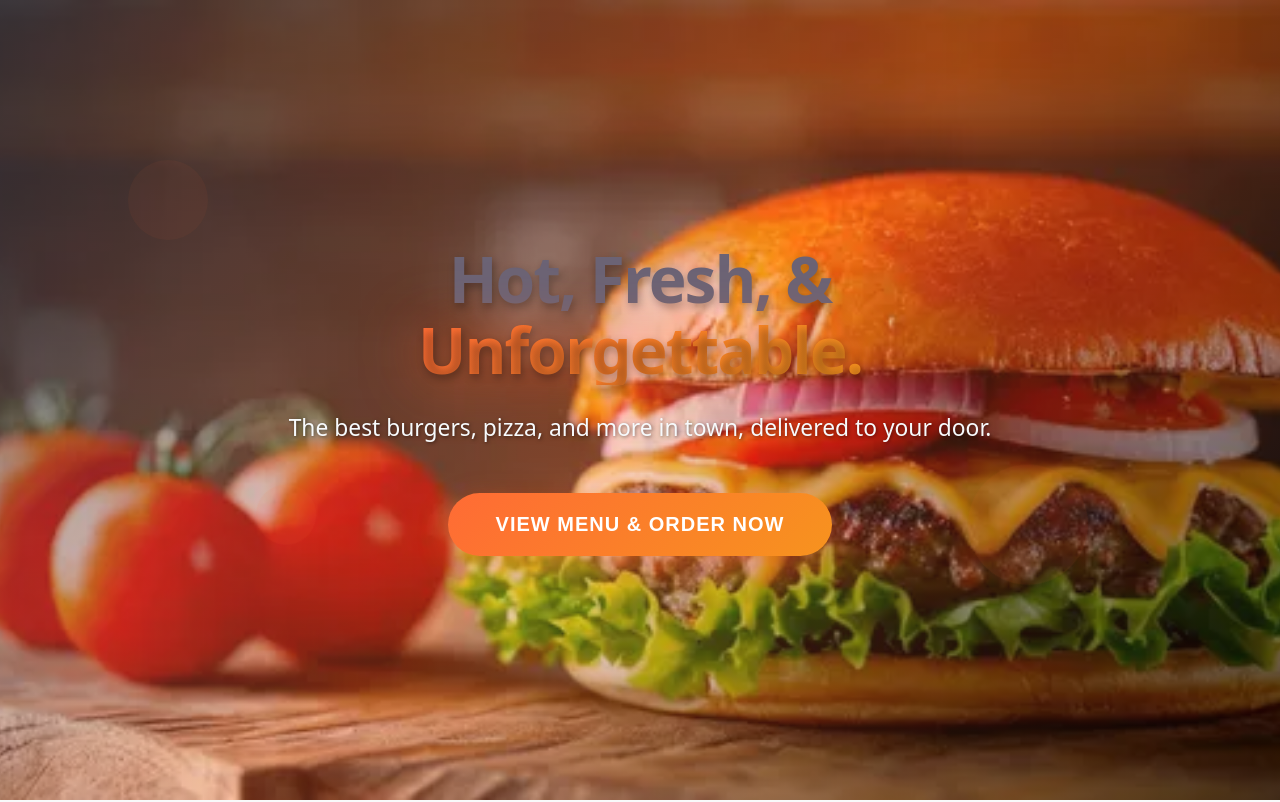
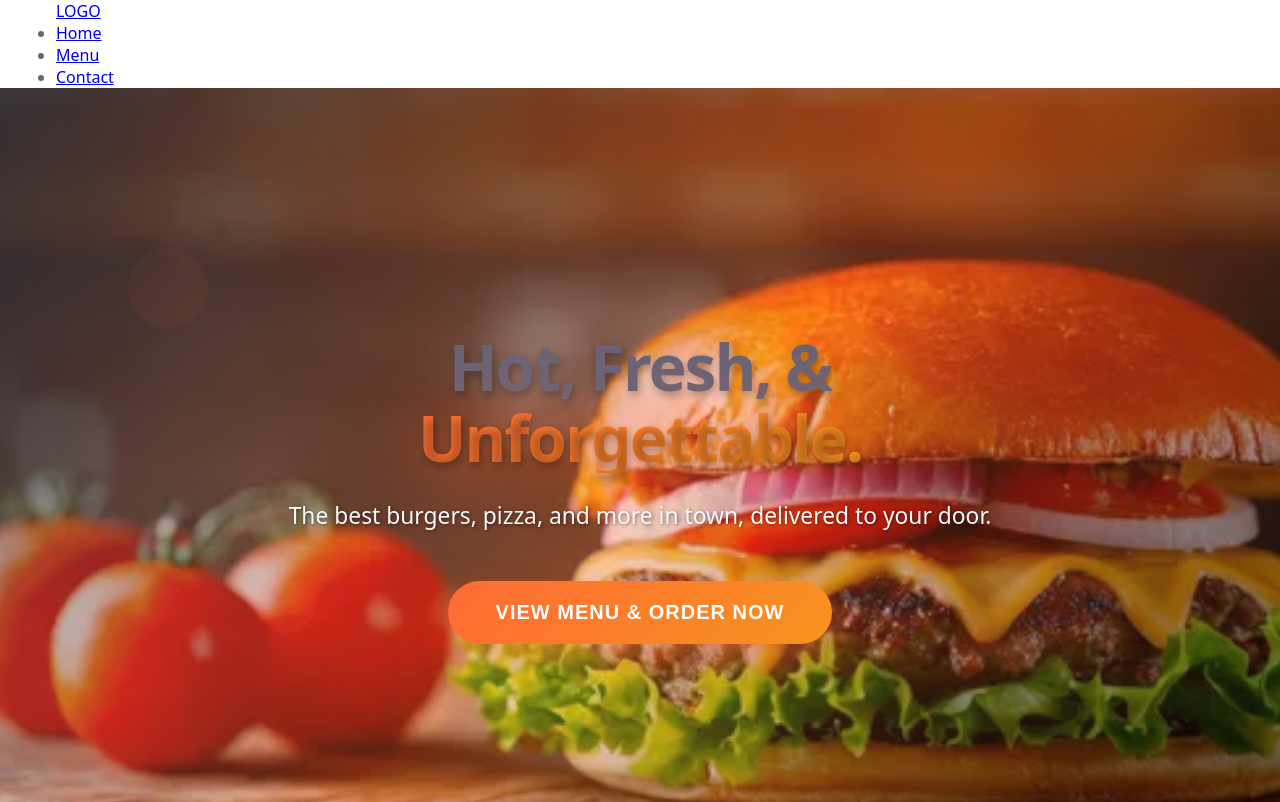
Before and after one commit to amine-essafil/restaurant-app, a React (Vite) app: page / in a window 1280 px wide. Shown: the top 802 px of the page. Built offline with nearby package versions, Linux system fonts and the light colour scheme.

Commit message:
feat: add navbar structure

```diff
--- a/src/App.jsx
+++ b/src/App.jsx
@@ -2,16 +2,24 @@ import { BrowserRouter, Route, Routes } from "react-router-dom";
 import { CartProvider } from "./context/CartContext";
 import LandingPage from "./pages/LandingPage/LandingPage";
 import MenuPage from "./pages/MenuPage/MenuPage";
+import Navbar from "./components/Navbar/Navbar";
 
 function App() {
   return (
     <CartProvider>
       <BrowserRouter>
-        <Routes>
-          <Route path="/" element={<LandingPage />} />
-           <Route path="/menu" element={<MenuPage />} />
+        <div className="app-container">
 
-        </Routes>
+          <Navbar />
+
+          <main>
+            <Routes>
+              <Route path="/" element={<LandingPage />} />
+              <Route path="/menu" element={<MenuPage />} />
+            </Routes>
+          </main>
+
+        </div>
       </BrowserRouter>
     </CartProvider>
   );
--- /dev/null
+++ b/src/components/Navbar/Navbar.jsx
@@ -0,0 +1,32 @@
+import React from "react";
+import "./Navbar.css";
+import { Link } from "react-router-dom";
+
+const Navbar = () => {
+  return (
+    <nav className="navbar">
+      <div className="container">
+
+        {/* Logo */}
+        <Link to="/" className="logo">
+          LOGO
+        </Link>
+
+        {/* Links */}
+        <ul className="nav-links">
+          <li><Link to="/">Home</Link></li>
+          <li><Link to="/menu">Menu</Link></li>
+          <li><Link to="/contact">Contact</Link></li>
+        </ul>
+
+        {/* Actions */}
+        <div className="actions">
+          {/* Cart / Auth buttons ici */}
+        </div>
+
+      </div>
+    </nav>
+  );
+};
+
+export default Navbar;
```
Also changed, not shown: src/components/Navbar/Navbar.css (added).
